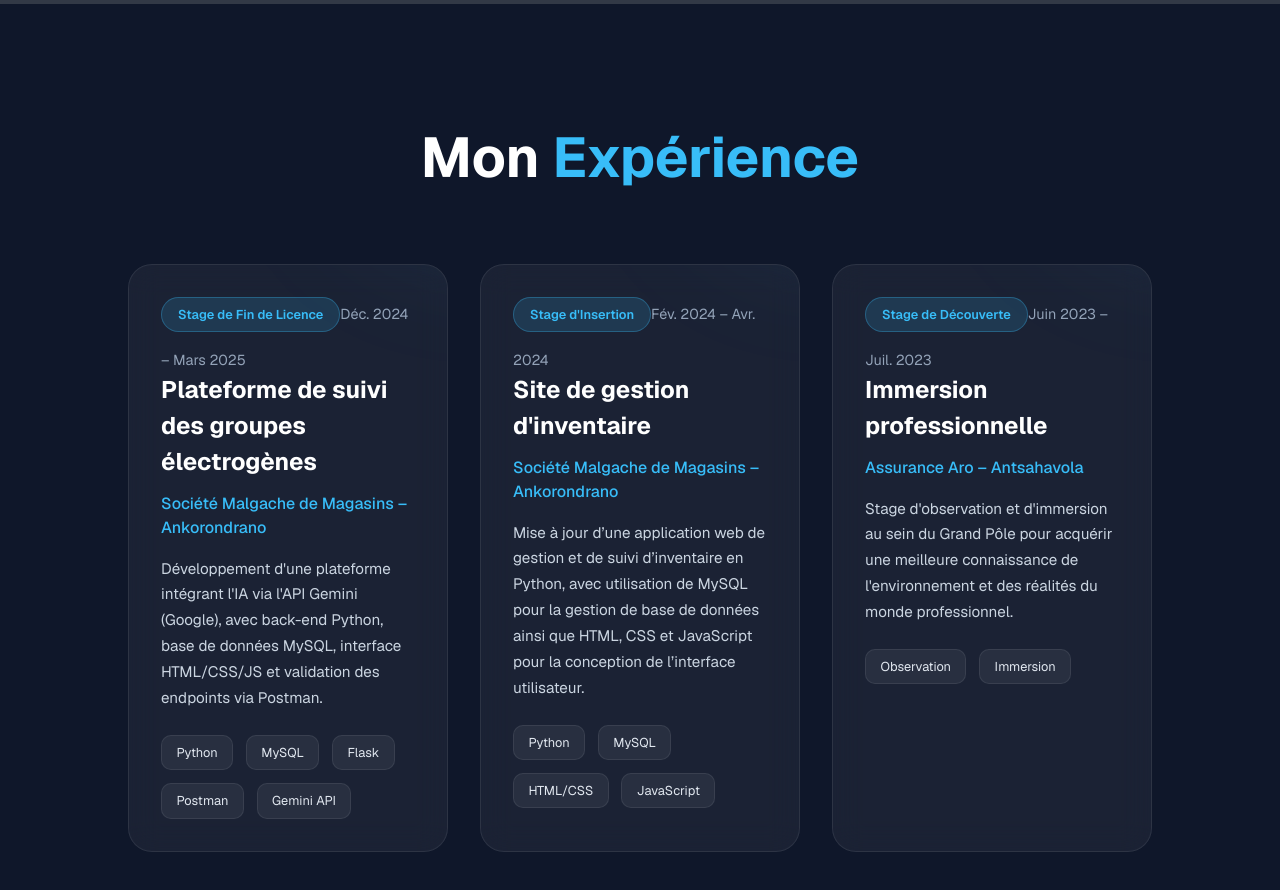
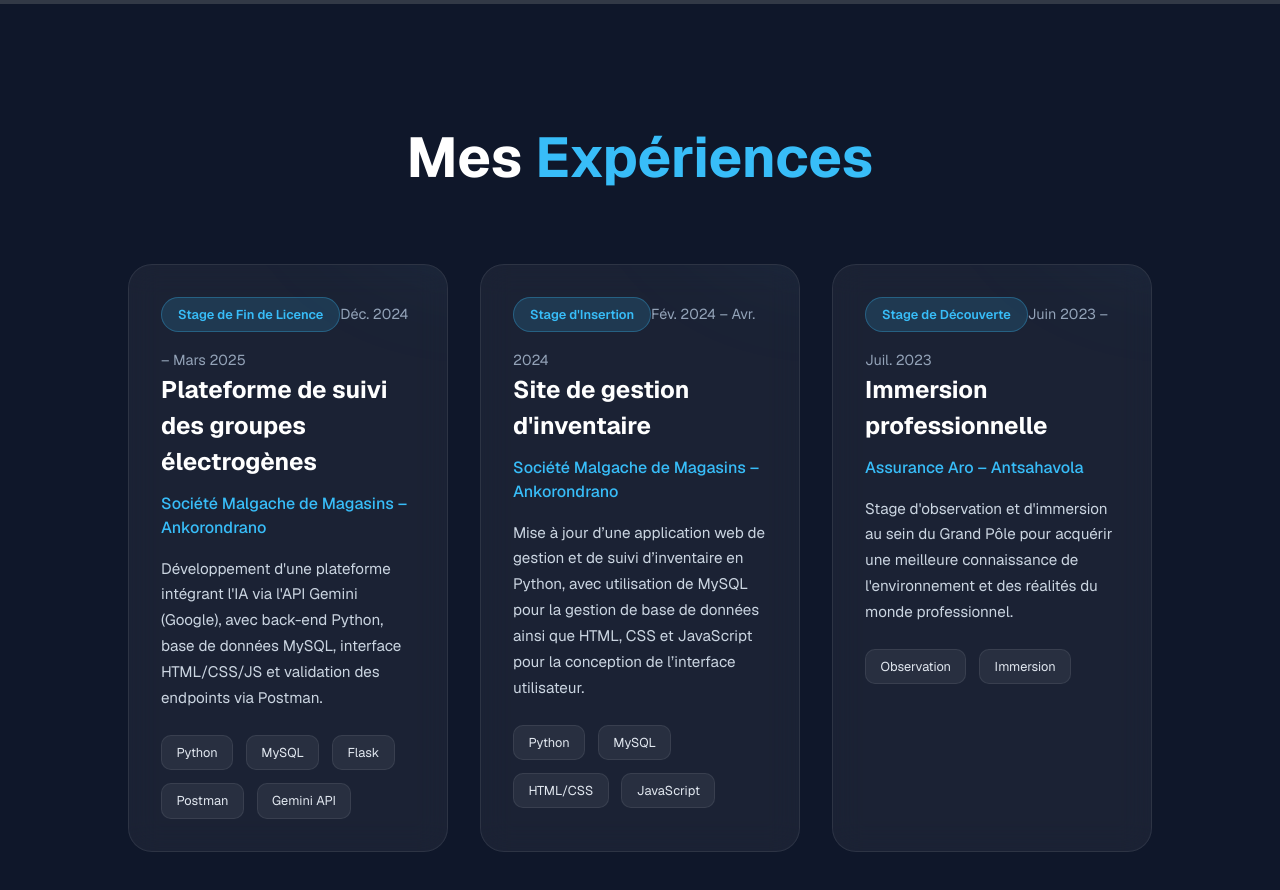
Before and after one commit to ValisoaAngelica/valisoa_portfolio, a Next.js app: page / in a window 1280 px wide. Shown: the part 1760-2650 px from the top of the page. Built offline with nearby package versions, Linux system fonts and the light colour scheme.

Commit message:
update_experience

```diff
--- a/components/Experience.tsx
+++ b/components/Experience.tsx
@@ -32,7 +32,7 @@ export default function Experience() {
   return (
     <section className="experience" id="experience">
       <h2 className="heading">
-        Mon <span>Expérience</span>
+        Mes <span>Expériences</span>
       </h2>
 
       <div className="experience-grid">
```
